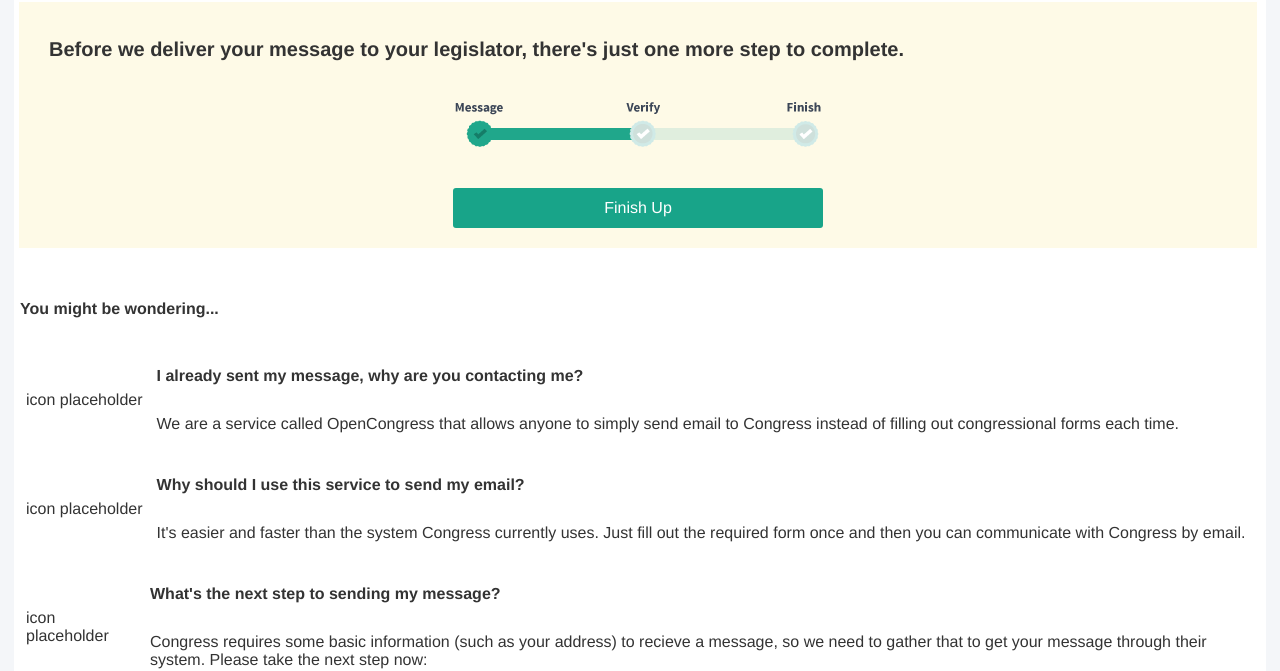
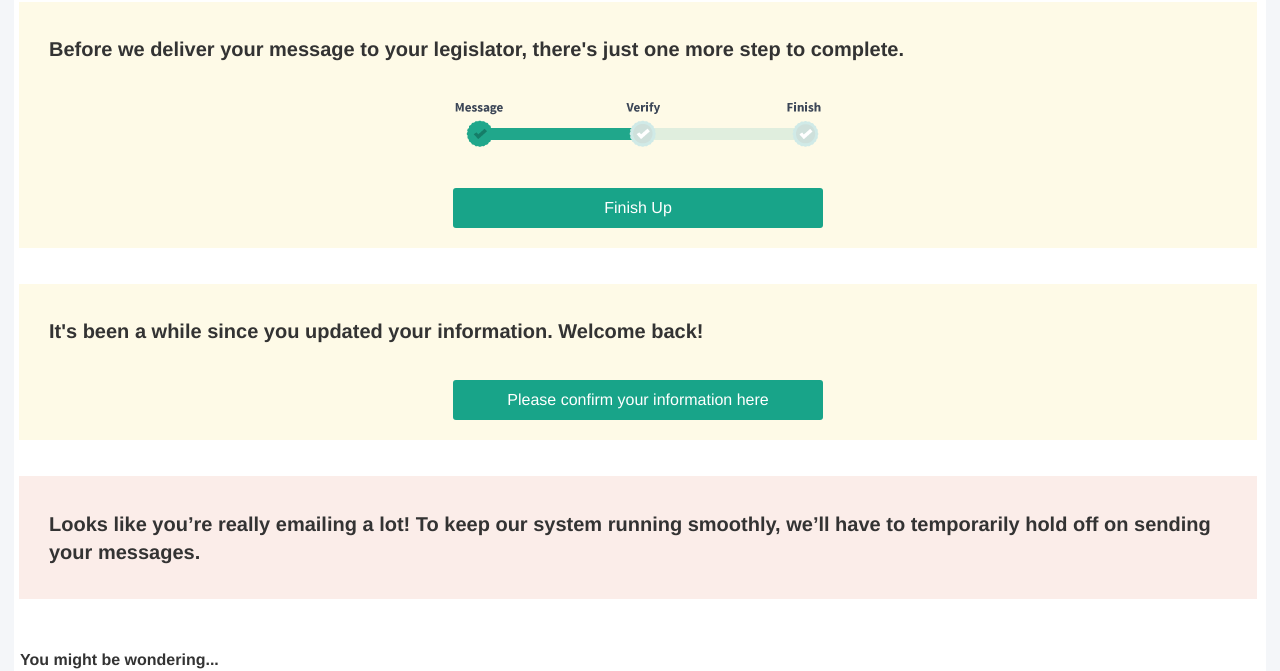
Before and after one commit to sunlightlabs/email-templates, a website: page src/template/phantom-mask.html in a window 1280 px wide. Shown: the part 132-803 px from the top of the page. Drawn offline with Linux system fonts and the light colour scheme.

Commit message:
error components build out

```diff
--- a/src/css/phantom-mask.css
+++ b/src/css/phantom-mask.css
@@ -65,6 +65,12 @@ img.progress{
     padding: 20px 30px !important;
 }
 
+td.error-panel{
+    background-color:#FBEDE9;
+    border: none;
+    padding: 20px 30px !important;
+}
+
 p.center{
     text-align:center;
 }
--- a/src/template/phantom-mask.html
+++ b/src/template/phantom-mask.html
@@ -45,7 +45,7 @@
                                                         <td height="10"></td>
                                                     </tr> <!-- end header -->
                                                     <tr>
-                                                        <td class="panel">
+                                                        <td class="panel"><!--into email copy, yellow background-->
                                                             <!-- <h1>There's just one more step to complete before we can deliver your message to your legislator.</h1> -->
                                                             <h1>Before we deliver your message to your legislator, there's just one more step to complete.</h1>
 
@@ -70,6 +70,40 @@
                                                     <tr>
                                                         <td height="30"></td>
                                                     </tr>
+                                                    <tr>
+                                                        <td class="panel"> <!--intro copy for all emails, yellow background-->
+                                                            <!-- <h1>There's just one more step to complete before we can deliver your message to your legislator.</h1> -->
+                                                            <h1>It's been a while since you updated your information. Welcome back!</h1>
+
+
+
+
+                                                            <center>
+                                                                <div class="article--button-wrapper">
+                                                                    <!--[if mso]><v:rect xmlns:v="urn:schemas-microsoft-com:vml" xmlns:w="urn:schemas-microsoft-com:office:word" href="#" style="height:40px;v-text-anchor:middle;width:320px;" strokecolor="#18a489" fillcolor="#18a489"><w:anchorlock/><center style="color:#ffffff;font-family:'Helvetica Neue', 'Helvetica', 'Arial', sans-serif;font-size:16px;">Finish up</center></v:rect><![endif]-->
+                                                                    <a class="article--button" href="#">Please confirm your information here</a>
+                                                                </div>
+                                                            </center>
+                                                        </td>
+                                                    </tr>
+
+                                                    <tr>
+                                                        <td height="30"></td>
+                                                    </tr>
+
+                                                    <tr>
+                                                        <td class="error-panel"> <!--intro error copy, red background-->
+                                                            <!-- <h1>There's just one more step to complete before we can deliver your message to your legislator.</h1> -->
+                                                            <h1>Looks like you’re really emailing a lot! To keep our system running smoothly, we’ll have to temporarily hold off on sending your messages.</h1>
+
+                                                        </td>
+                                                    </tr>
+
+                                                    <tr>
+                                                        <td height="30"></td>
+                                                    </tr>
+
+
                                                     <tr>
                                                         <td class="bodycontent">
                                                             <h2>You might be wondering...</h2>
```
